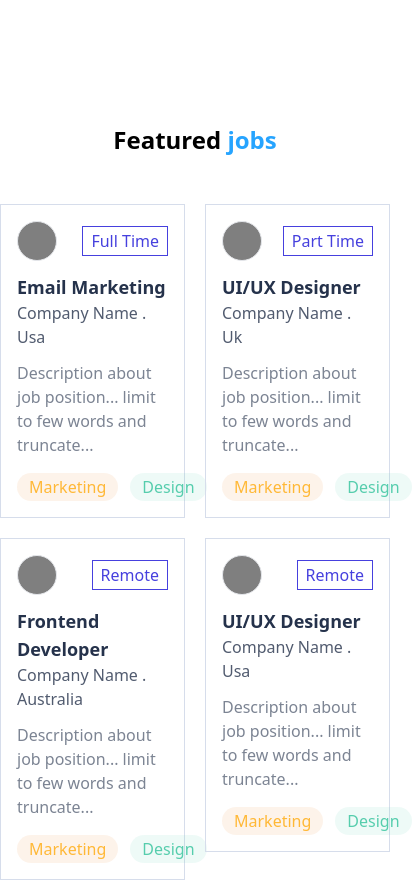
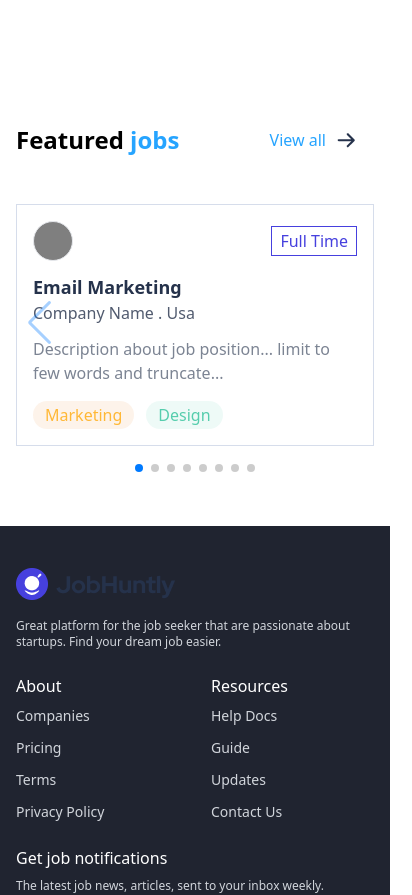
Before and after one commit to Nick-Salifu/job-portal, a Next.js app: page / in a window 390 px wide. Shown: the part 2660-3555 px from the top of the page, 412 px wide, since content can reach past the window. Built offline with nearby package versions, Linux system fonts and the light colour scheme.

Commit message:
done the mobile responsiveness of the featured jobs section on the homepage

```diff
--- a/app/globals.css
+++ b/app/globals.css
@@ -1,3 +1,15 @@
 @tailwind base;
 @tailwind components;
 @tailwind utilities;
+
+
+.swiper-button-prev,
+.swiper-button-next {
+    z-index: 10; /* Keep buttons above other elements */
+    transition: opacity 0.3s ease, transform 0.3s ease;
+}
+
+.group:hover .swiper-button-prev,
+.group:hover .swiper-button-next {
+    transform: scale(1.1); /* Add a slight scaling effect for better UX */
+}
--- a/components/Featured.jsx
+++ b/components/Featured.jsx
@@ -1,3 +1,12 @@
+"use client";
+import { Swiper, SwiperSlide } from 'swiper/react';
+import 'swiper/css';
+import 'swiper/css/pagination';
+import 'swiper/css/navigation';
+
+// Import Swiper modules
+import { Pagination, Navigation } from 'swiper/modules';
+
 import FeaturedCard from "./FeaturedCard"
 
 const featuredJobs = [
@@ -86,17 +95,58 @@ const Featured = () => {
     return (
         <section>
             <div className='container mx-auto'>
-            <div className='space-y-12'>
+                <div className='space-y-12 pl-4 md:pl-0 pr-4 BP400:pr-0'>
+                    <div className="flex items-center justify-between">
                         <h2 className="text-2xl text-center md:text-left md:text-5xl font-bold">Featured <span className="text-[#26A4FF]">jobs</span></h2>
-                <div className="grid gap-5 xl:gap-10 grid-cols-2 md:grid-cols-3 xl:grid-cols-4">
-                    {featuredJobs.map((job, index) => {
-                        return(
-                            <div key={index}>
+                        <button className="flex items-center gap-2 mr-4">
+                            <p className="text-[#26A4FF]">View all</p>
+                            <img src="../icon.png" alt="Arrow Icon" />
+                        </button>
+                    </div>
+
+                    <div className="relative group">
+                        {/* Swiper Component */}
+                        <Swiper
+                            modules={[Pagination, Navigation]}
+                            spaceBetween={16}
+                            slidesPerView={1}
+                            pagination={{ clickable: true }}
+                            breakpoints={{
+                                400: { slidesPerView: 1.2, spaceBetween: 15 },
+                                // 500: { slidesPerView: 2, spaceBetween: 20 },
+                                768: { slidesPerView: 2, spaceBetween: 20 },
+                                1024: { slidesPerView: 3, spaceBetween: 30 },
+                                1280: { slidesPerView: 4, spaceBetween: 30 },
+                            }}
+                            navigation={{
+                                nextEl: '.swiper-button-next',
+                                prevEl: '.swiper-button-prev',
+                            }}
+                        >
+                            {featuredJobs.map((job, index) => (
+                                <SwiperSlide key={index} className='mb-10'>
                                     <FeaturedCard job={job} />
+                                </SwiperSlide>
+                            ))}
+                        </Swiper>
+
+                        {/* Left Arrow */}
+                        <button
+                            className="swiper-button-prev absolute top-1/2 left-0 -translate-y-1/2 text-white rounded-full p-3 opacity-0 group-hover:opacity-100 transition"
+                            aria-label="Previous"
+                        >
+                            {/* &#8249; */}
+                        </button>
+
+                        {/* Right Arrow */}
+                        <button
+                            className="swiper-button-next absolute top-1/2 right-0 -translate-y-1/2 text-white rounded-full p-3 opacity-0 group-hover:opacity-100 transition"
+                            aria-label="Next"
+                        >
+                            {/* &#8250; */}
+                        </button>
                     </div>
-                        )
-                    })}
-                </div>
+
                 </div>
             </div>
         </section>
--- a/package.json
+++ b/package.json
@@ -12,7 +12,8 @@
     "next": "15.1.2",
     "react": "^19.0.0",
     "react-dom": "^19.0.0",
-    "react-icons": "^5.4.0"
+    "react-icons": "^5.4.0",
+    "swiper": "^11.2.0"
   },
   "devDependencies": {
     "@eslint/eslintrc": "^3",
--- a/tailwind.config.mjs
+++ b/tailwind.config.mjs
@@ -11,6 +11,9 @@ export default {
         background: "var(--background)",
         foreground: "var(--foreground)",
       },
+      screens: {
+        BP400: '400px', // Custom breakpoint for 400px
+      },
     },
   },
   plugins: [],
```
Also changed, not shown: 1 other file (tests, documents, lock files or other folders). Lines whose indentation alone changed are shown as unchanged.
